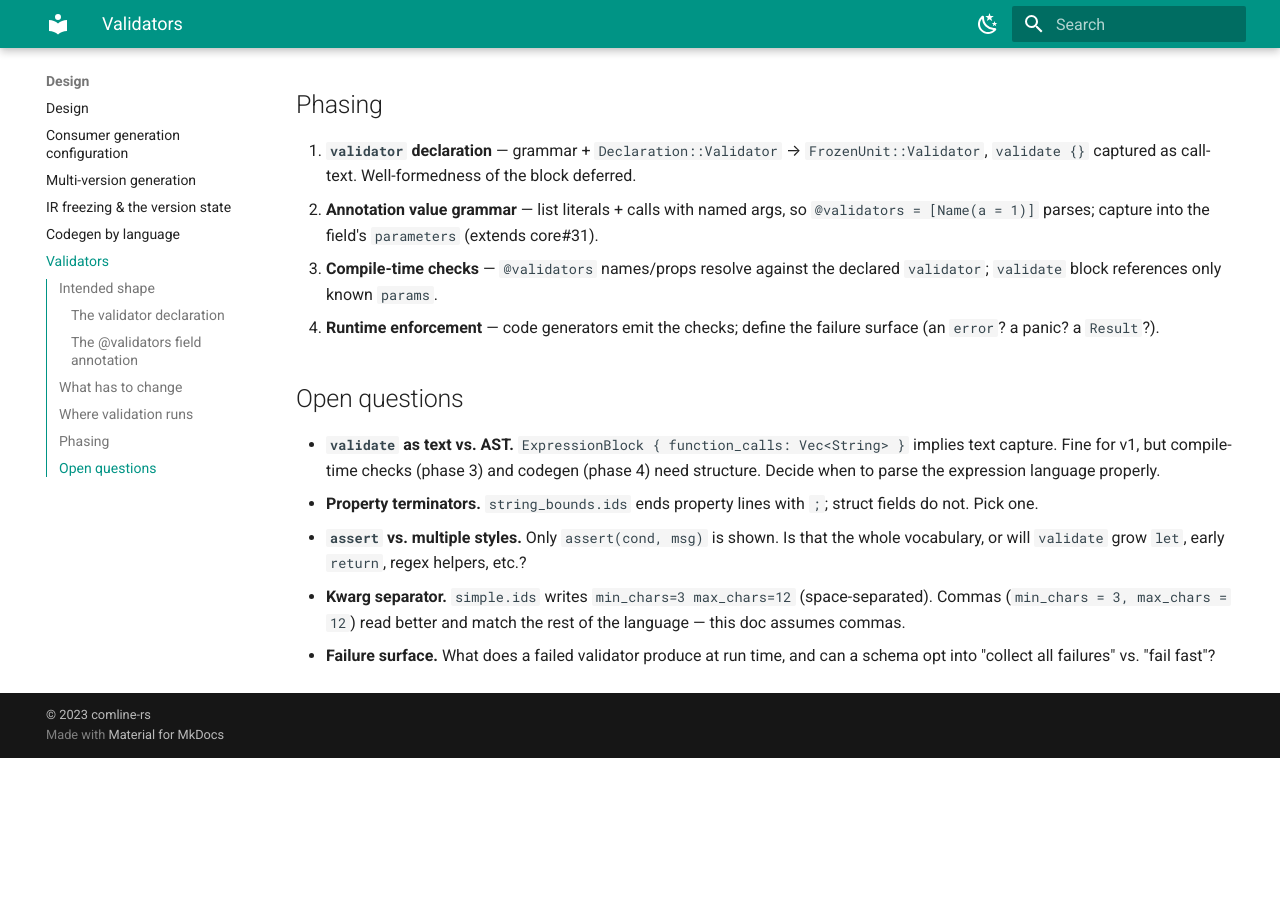
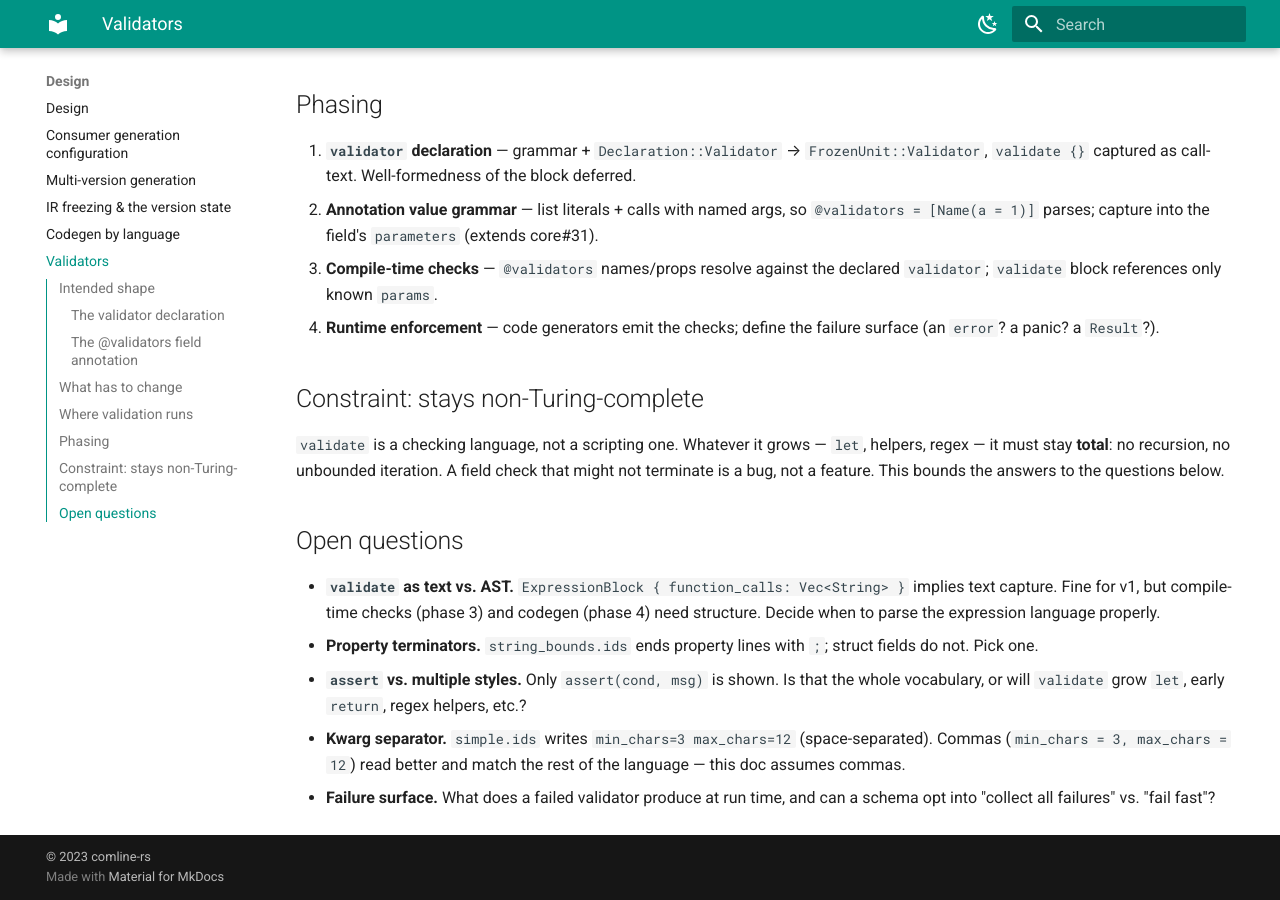
Before and after one commit to ComlineProject/docs, an MkDocs documentation site: the page built from docs/docs/design/validators.md, in a window 1280 px wide and 900 px high, scrolled down 2032 px. Built offline with MkDocs 1.6.1 and Material for MkDocs 9.7.7, drawn with Linux system fonts in a browser that asks for light colours; the version menu is left out; before the commit the page ends 2790 px from its top, so only the background shows below that.

Commit message:
docs(idl): non-Turing-complete intent, kept specific to validators
design/validators gets a 'stays non-Turing-complete' constraint section —
`validate` is a checking language, not a scripting one, and must stay total.
Also added the now-shipped settings and validator rows to the IDL declarations
table in guide/idl/index.

```diff
--- a/docs/docs/design/validators.md
+++ b/docs/docs/design/validators.md
@@ -86,6 +86,13 @@ Two distinct jobs:
 3. **Compile-time checks** — `@validators` names/props resolve against the declared `validator`; `validate` block references only known `params`.
 4. **Runtime enforcement** — code generators emit the checks; define the failure surface (an `error`? a panic? a `Result`?).
 
+## Constraint: stays non-Turing-complete
+
+`validate` is a checking language, not a scripting one. Whatever it grows —
+`let`, helpers, regex — it must stay **total**: no recursion, no unbounded
+iteration. A field check that might not terminate is a bug, not a feature. This
+bounds the answers to the questions below.
+
 ## Open questions
 
 - **`validate` as text vs. AST.** `ExpressionBlock { function_calls: Vec<String> }` implies text capture. Fine for v1, but compile-time checks (phase 3) and codegen (phase 4) need structure. Decide when to parse the expression language properly.
```
Also changed, not shown: docs/docs/guide/idl/index.md (+2 -0 lines).
